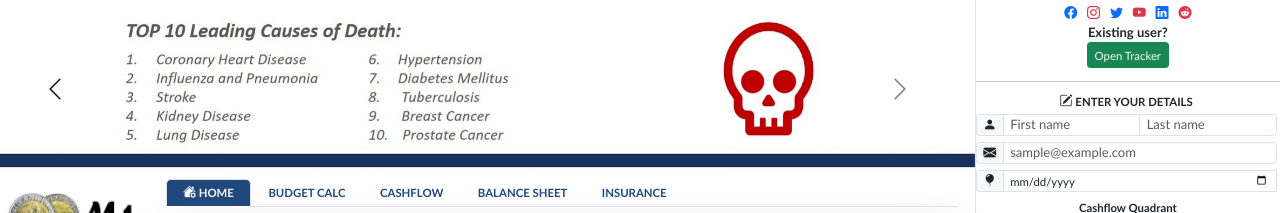
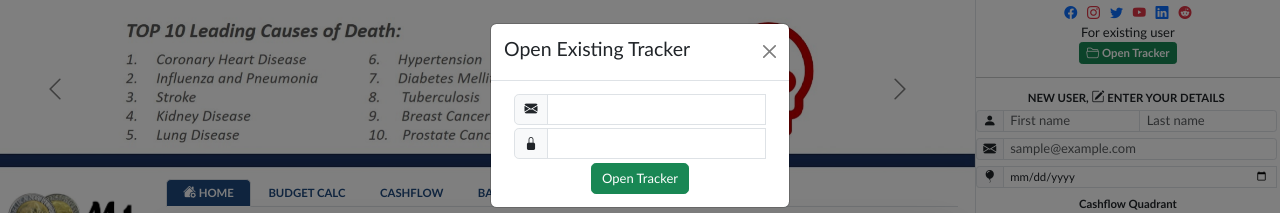
Before and after one commit to g33line/M1Tracker, a plain HTML site: page index.html in a window 1280 px wide. Both pictures are taken after a click on the button "Open Tracker". Shown: the top 213 px of the page. Drawn offline with nearby package versions, Linux system fonts and the light colour scheme.

Commit message:
modified:   home.html 	modified:   index.html

```diff
--- a/index.html
+++ b/index.html
@@ -270,6 +270,7 @@
         <div class="col-lg-3 pb-5 text-nowrap text-center">
             <!--Personal Details with form validation-->
             <div class="container-lg-3 text-center border-start">
+                <div class="row">
                     <span class="" id="socialmedia">
                         <a href="https://www.facebook.com/" target="_blank" class="p-1 icon-link icon-link-hover"> <i class="tultip bi bi-facebook" data-bs-placement="bottom" title="Facebook"></i></a>
                         <a href="https://www.instagram.com/" target="_blank" class="p-1 text-danger icon-link icon-link-hover"> <i class="tultip bi bi-instagram" data-bs-placement="bottom" title="Instagram"></i> </a>
@@ -277,17 +278,48 @@
                         <a href="https://www.youtube.com/" target="_blank" class="p-1 text-danger icon-link icon-link-hover"> <i class="tultip bi bi-youtube" data-bs-placement="bottom" title="Youtube"></i> </a>
                         <a href="https://www.linkedin.com/" target="_blank" class="p-1 icon-link icon-link-hover"> <i class="tultip bi bi-linkedin" data-bs-placement="bottom" title="LinkedIn"></i>  </a>
                         <a href="https://www.reddit.com/" target="_blank" class="p-1 text-danger icon-link icon-link-hover"> <i class="tultip bi bi-reddit" data-bs-placement="bottom" title="Reddit"></i>  </a>
-
-                    <div class="fw-bold text-center">Existing user? </div>
-                    <div>
-                           <button class="btn btn-sm btn-success text-light">Open Tracker</button>
+                        <!--Existing User-->
+                        <div class="fw-light text-center">For existing user </div>
+                        <span>
+                            <button type="button" class="btn btn-sm btn-success fw-bold my-0 py-0" data-bs-toggle="modal" data-bs-target="#opentrackermodal"><i class="bi bi-folder2-open"></i> Open Tracker</button>
+                        </span>
+                    </span>
+                    <!--Open Tracker Modal-->
+                    <div class="modal fade" id="opentrackermodal" >
+                        <div class="modal-dialog modal-sm ">
+                            <div class="modal-content">
+                                <form class="needs-validation" novalidate>
+                                    <div class="modal-header">
+                                        <h4>Open Existing Tracker</h4>
+                                        <button type="button" class="btn-close" data-bs-dismiss="modal"></button>
                                     </div>
-                </span>
+                                    <div class="modal-body">
+                                        <div class="container">
+                                            <!--Modal Validation-->
+                                            <div class="col input-group mb-1" has-validation>
+                                                <span class="input-group-text " id="validationTooltipEmailPrepend"><i class="bi bi-envelope-fill"></i></span>
+                                                <input type="email" class="form-control " style="font-size:small;" id="validationTooltipEmail" aria-describedby="validationTooltipEmailPrepend" required>
+                                                <div class="invalid-feedback"> Required</div>
+                                            </div>
+                                            <div class="col input-group  mb-1" has-validation>
+                                                <span class="input-group-text" id="validationTooltipPasswordPrepend"><i class="bi bi-lock-fill"></i></span>
+                                                <input type="password" class="form-control" id="validationTooltipPassword" aria-describedby="validationTooltipPasswordPrepend" required>
+                                                <div class="invalid-feedback"> Required</div>
+                                            </div>
+                                            <button type="submit" class="btn btn-success">Open Tracker</button>
+                                        </div>
+                                    </div>
+                                </form>
+                            </div>
+                        </div>
+                    </div> <!--Modal end-->
+                </div>
                 <hr class="mb-2">
+                <!--New User input-->
                 <form class="row g-1 needs-validation border-2 g-1" novalidate>
                     <div class="row  g-1">
                         <span><p class="mb-1 fw-bold"><small>
-                            <i class="bi bi-pencil-square"></i> ENTER YOUR DETAILS</small></p></span>
+                            NEW USER,  <i class="bi bi-pencil-square"></i>  ENTER YOUR DETAILS</small></p></span>
                         <div class="input-group input-group-sm mt-0 mb-1">
                             <span class="input-group-text pb-0 pt-0" id="fullname"><i class="bi bi-person-fill"></i></span>
                             <input type="text" class="form-control pb-0 pt-0"  style="font-size:small;" placeholder="First name" aria-label="firstname" aria-describedby="fullname">
@@ -428,11 +460,6 @@
     <script src="https://cdn.jsdelivr.net/npm/bootstrap@5.3.0-alpha3/dist/js/bootstrap.bundle.min.js" integrity="sha384-ENjdO4Dr2bkBIFxQpeoTz1HIcje39Wm4jDKdf19U8gI4ddQ3GYNS7NTKfAdVQSZe" crossorigin="anonymous"></script>
 
     <script>
-    //   const tooltips = document.querySelectorAll('.tultip')
-    //    tooltips.forEach(t => {
-    //        new bootstrap.Tooltip (t)
-    //    })
-
            // Disabling form submissions if invalid
         (() => {
             'use strict'
@@ -452,6 +479,13 @@
             }, false)
             })
         })()
+
+        //Tooltip for buttons
+            const tooltips = document.querySelectorAll('.tultip')
+            tooltips.forEach(t => {
+                new bootstrap.Tooltip (t)
+            })
+
     </script>
 
 
```
Also changed, not shown: home.html (+9 -8 lines). Lines whose indentation alone changed are shown as unchanged.
